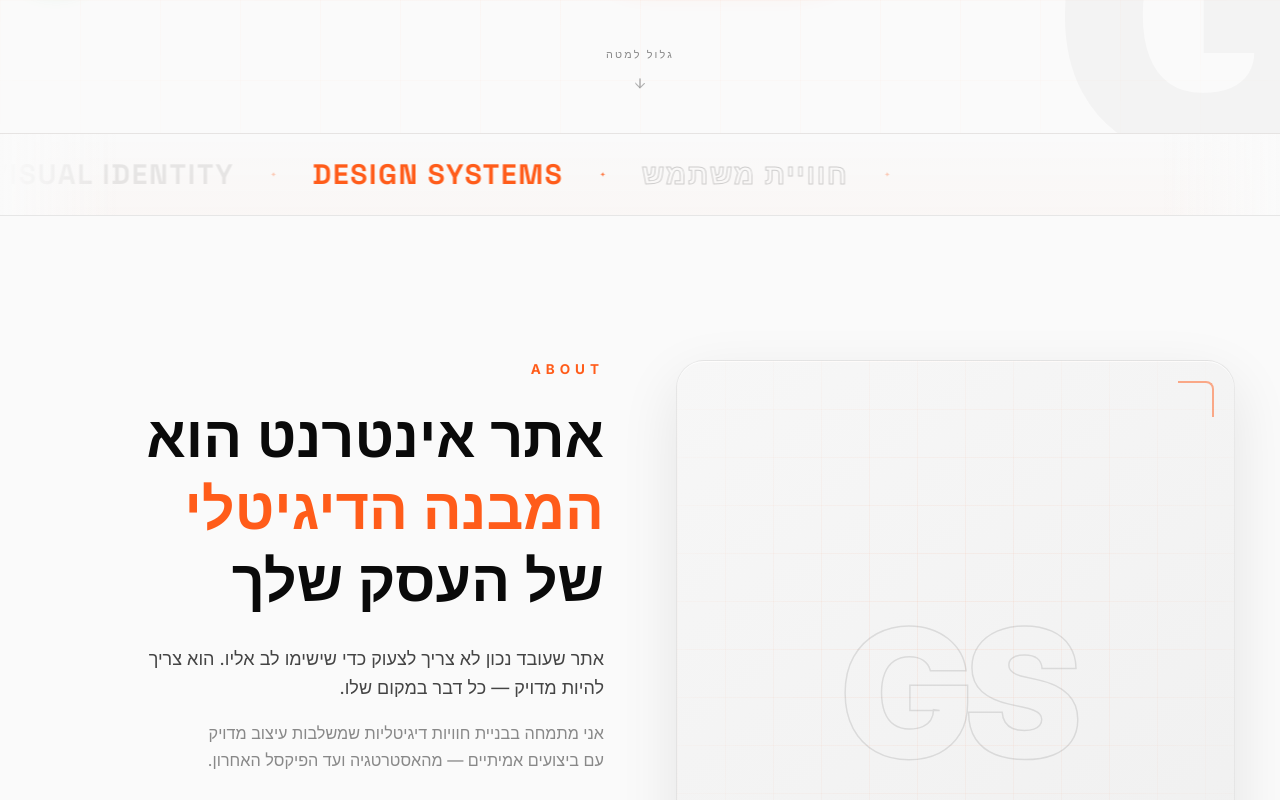
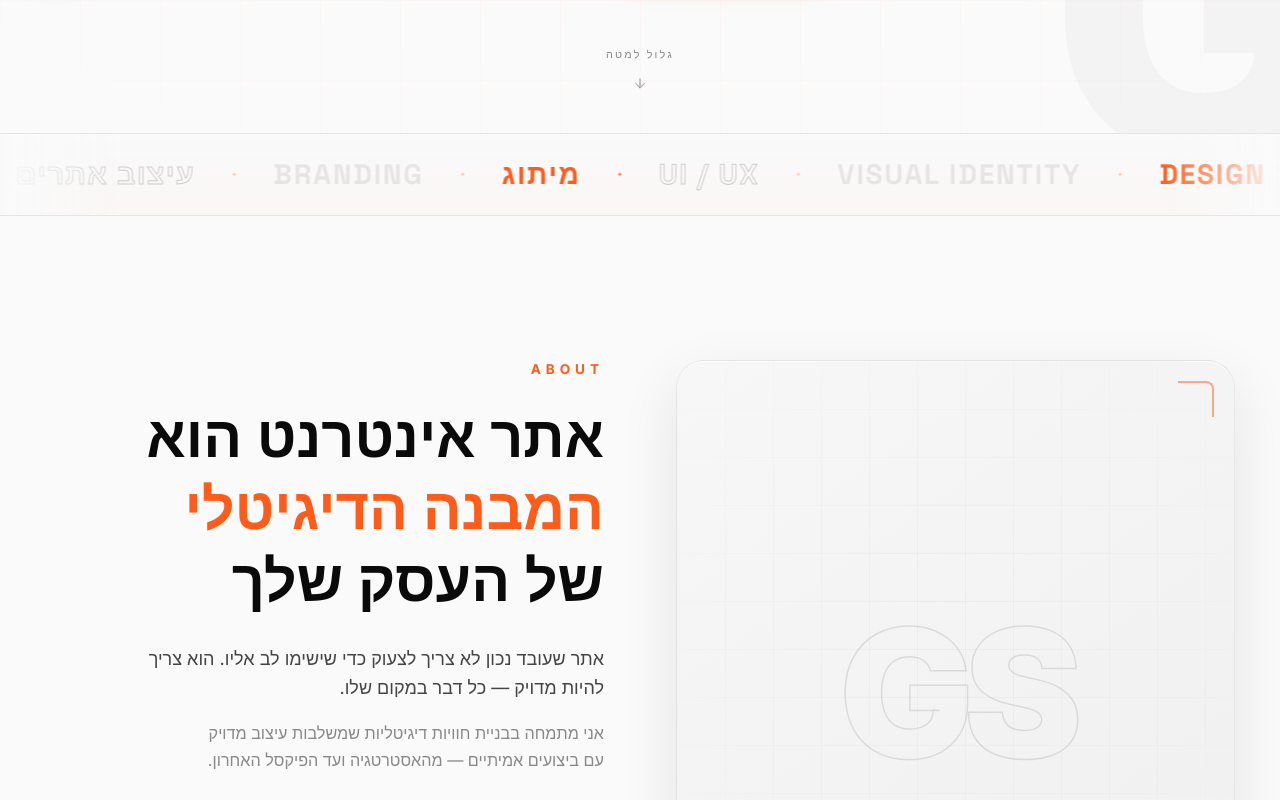
Before and after one commit to gulisstudio20-del/Gulistudio, a React (Vite) app: page / in a window 1280 px wide. Shown: the part 800-1600 px from the top of the page. Built offline with nearby package versions, Linux system fonts and the light colour scheme.

Commit message:
fix: marquee direction ltr for seamless loop, shimmer one-shot animation

```diff
--- a/src/components/Marquee.tsx
+++ b/src/components/Marquee.tsx
@@ -1,14 +1,31 @@
 const words = ['Web Architecture', 'עיצוב אתרים', 'Branding', 'מיתוג', 'UI / UX', 'Visual Identity', 'Design Systems', 'חוויית משתמש']
 
-function MarqueeTrack({ reverse = false }: { reverse?: boolean }) {
+// 4 copies → animation moves exactly -25% (= 1 copy width) → seamless loop
 const items = [...words, ...words, ...words, ...words]
+
+export default function Marquee() {
   return (
+    <div
+      style={{
+        borderTop: '1px solid var(--border)',
+        borderBottom: '1px solid var(--border)',
+        padding: '18px 0',
+        background: 'linear-gradient(180deg, rgba(255,255,255,0) 0%, rgba(255,92,26,0.018) 100%)',
+        overflow: 'hidden',
+        position: 'relative',
+        // Force LTR so translateX(-25%) moves left regardless of page direction
+        direction: 'ltr',
+      }}
+    >
+      {/* Fade masks */}
+      <div className="pointer-events-none absolute left-0 top-0 bottom-0 z-10" style={{ width: 120, background: 'linear-gradient(to right, var(--bg), transparent)' }} />
+      <div className="pointer-events-none absolute right-0 top-0 bottom-0 z-10" style={{ width: 120, background: 'linear-gradient(to left, var(--bg), transparent)' }} />
+
       <div
         style={{
           display: 'flex',
           width: 'max-content',
-        direction: 'ltr',
-        animation: `${reverse ? 'marqueeReverse' : 'marquee'} 32s linear infinite`,
+          animation: 'marquee 32s linear infinite',
           willChange: 'transform',
         }}
       >
@@ -30,23 +47,6 @@ function MarqueeTrack({ reverse = false }: { reverse?: boolean }) {
           </span>
         ))}
       </div>
-  )
-}
-
-export default function Marquee() {
-  return (
-    <div
-      className="overflow-hidden relative"
-      style={{
-        borderTop: '1px solid var(--border)',
-        borderBottom: '1px solid var(--border)',
-        padding: '18px 0',
-        background: 'linear-gradient(180deg, rgba(255,255,255,0) 0%, rgba(255,92,26,0.018) 100%)',
-      }}
-    >
-      <div className="pointer-events-none absolute left-0 top-0 bottom-0 z-10" style={{ width: 120, background: 'linear-gradient(to right, var(--bg), transparent)' }} />
-      <div className="pointer-events-none absolute right-0 top-0 bottom-0 z-10" style={{ width: 120, background: 'linear-gradient(to left, var(--bg), transparent)' }} />
-      <MarqueeTrack />
     </div>
   )
 }
--- a/src/index.css
+++ b/src/index.css
@@ -99,10 +99,6 @@ p, li, label, input, textarea, button {
   0%   { transform: translateX(0); }
   100% { transform: translateX(-25%); }
 }
-@keyframes marqueeReverse {
-  0%   { transform: translateX(-25%); }
-  100% { transform: translateX(0); }
-}
 
 /* ─── Scroll reveal ───────────────────────────────────────────────────── */
 @keyframes revealUp {
@@ -130,8 +126,8 @@ p, li, label, input, textarea, button {
 
 /* ─── Shimmer effect on hover ─────────────────────────────────────────── */
 @keyframes shimmer {
-  0%   { background-position: -200% center; }
-  100% { background-position: 200% center; }
+  0%   { transform: translateX(-100%); }
+  100% { transform: translateX(100%); }
 }
 .btn-shimmer {
   position: relative;
@@ -141,14 +137,13 @@ p, li, label, input, textarea, button {
   content: '';
   position: absolute;
   inset: 0;
-  background: linear-gradient(105deg, transparent 40%, rgba(255,255,255,0.22) 50%, transparent 60%);
+  background: linear-gradient(105deg, transparent 35%, rgba(255,255,255,0.28) 50%, transparent 65%);
   background-size: 200% 100%;
-  opacity: 0;
-  transition: opacity 0.2s;
+  transform: translateX(-100%);
+  transition: none;
 }
 .btn-shimmer:hover::after {
-  opacity: 1;
-  animation: shimmer 0.7s linear;
+  animation: shimmer 0.6s ease forwards;
 }
 
 /* ─── Animations ──────────────────────────────────────────────────────── */
```
Lines whose indentation alone changed are shown as unchanged.
